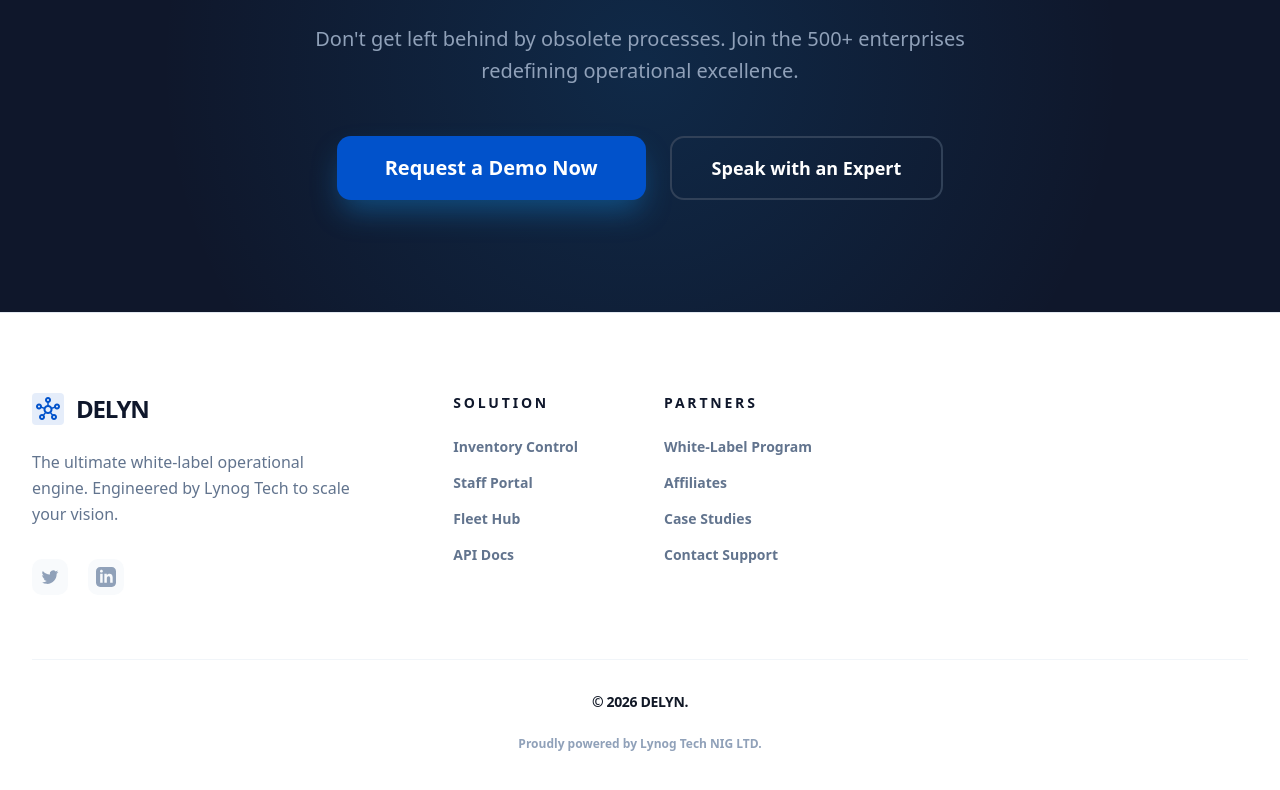
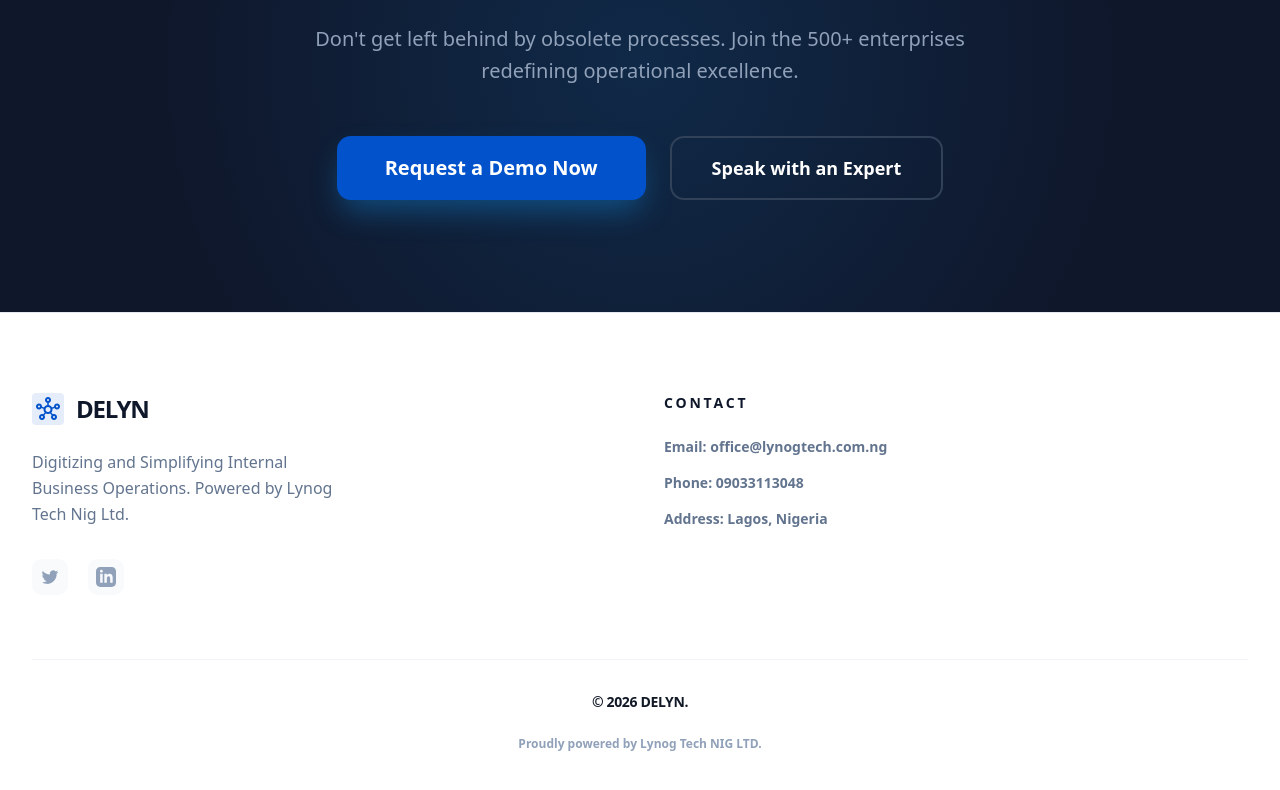
Before and after one commit to 080Evelyn/DELYN, a React (Vite) app: page / in a window 1280 px wide. Shown: the part 4676-5466 px from the top of the page. Built offline with nearby package versions, Linux system fonts and the light colour scheme.

Commit message:
few updates

```diff
--- a/src/components/Footer.tsx
+++ b/src/components/Footer.tsx
@@ -4,8 +4,8 @@ const Footer: React.FC = () => {
   return (
     <footer className="bg-white dark:bg-background-dark border-t border-slate-200 dark:border-slate-800 pt-20 pb-10">
       <div className="max-w-7xl mx-auto px-4 sm:px-6 lg:px-8">
-        <div className="grid grid-cols-2 md:grid-cols-4 lg:grid-cols-6 gap-12 mb-16">
-          <div className="col-span-2 lg:col-span-2">
+        <div className="grid grid-cols-1 md:grid-cols-2 gap-12 mb-16">
+          <div>
             <div className="flex items-center gap-3 mb-6">
               <div className="flex items-center justify-center size-8 rounded bg-primary/10 text-primary">
                 <span className="material-symbols-outlined text-xl">hub</span>
@@ -15,8 +15,8 @@ const Footer: React.FC = () => {
               </span>
             </div>
             <p className="text-slate-500 dark:text-slate-400 text-base max-w-xs mb-8 leading-relaxed">
-              The ultimate white-label operational engine. Engineered by Lynog
-              Tech to scale your vision.
+              Digitizing and Simplifying Internal Business Operations. Powered
+              by Lynog Tech Nig Ltd.
             </p>
             <div className="flex gap-5">
               <a
@@ -53,55 +53,17 @@ const Footer: React.FC = () => {
           </div>
           <div>
             <h3 className="text-sm font-black text-slate-900 dark:text-white uppercase tracking-[0.2em] mb-6">
-              Solution
+              Contact
             </h3>
             <ul className="space-y-4 text-sm font-semibold text-slate-500 dark:text-slate-400">
               <li>
-                <a className="hover:text-primary transition-colors" href="#">
-                  Inventory Control
-                </a>
+                <span className="block">Email: office@lynogtech.com.ng</span>
               </li>
               <li>
-                <a className="hover:text-primary transition-colors" href="#">
-                  Staff Portal
-                </a>
+                <span className="block">Phone: 09033113048</span>
               </li>
               <li>
-                <a className="hover:text-primary transition-colors" href="#">
-                  Fleet Hub
-                </a>
-              </li>
-              <li>
-                <a className="hover:text-primary transition-colors" href="#">
-                  API Docs
-                </a>
-              </li>
-            </ul>
-          </div>
-          <div>
-            <h3 className="text-sm font-black text-slate-900 dark:text-white uppercase tracking-[0.2em] mb-6">
-              Partners
-            </h3>
-            <ul className="space-y-4 text-sm font-semibold text-slate-500 dark:text-slate-400">
-              <li>
-                <a className="hover:text-primary transition-colors" href="#">
-                  White-Label Program
-                </a>
-              </li>
-              <li>
-                <a className="hover:text-primary transition-colors" href="#">
-                  Affiliates
-                </a>
-              </li>
-              <li>
-                <a className="hover:text-primary transition-colors" href="#">
-                  Case Studies
-                </a>
-              </li>
-              <li>
-                <a className="hover:text-primary transition-colors" href="#">
-                  Contact Support
-                </a>
+                <span className="block">Address: Lagos, Nigeria</span>
               </li>
             </ul>
           </div>
```
